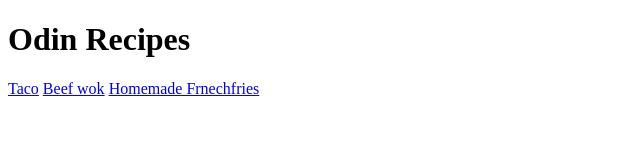
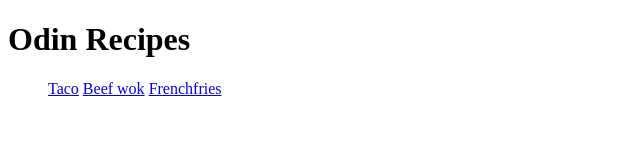
Before and after one commit to Coentra/Odin-recipes, a plain HTML site: page index.html in a window 1280 px wide. Shown: the whole page, without its empty margins (0-640 px from the left). Drawn offline with Linux system fonts and the light colour scheme.

Commit message:
Add unorered list to items and fized typos

```diff
--- a/index.html
+++ b/index.html
@@ -6,8 +6,10 @@
 </head>
 <body>
 <h1>Odin Recipes</h1>
+<ul>
 <a href="recipes/taco.html">Taco</a>
 <a href="recipes/beefwok.html">Beef wok</a>
-<a href="recipes/frenchfries.html">Homemade Frnechfries</a>
+<a href="recipes/frenchfries.html">Frenchfries</a>
+</ul>
 </body>
 </html>
```
